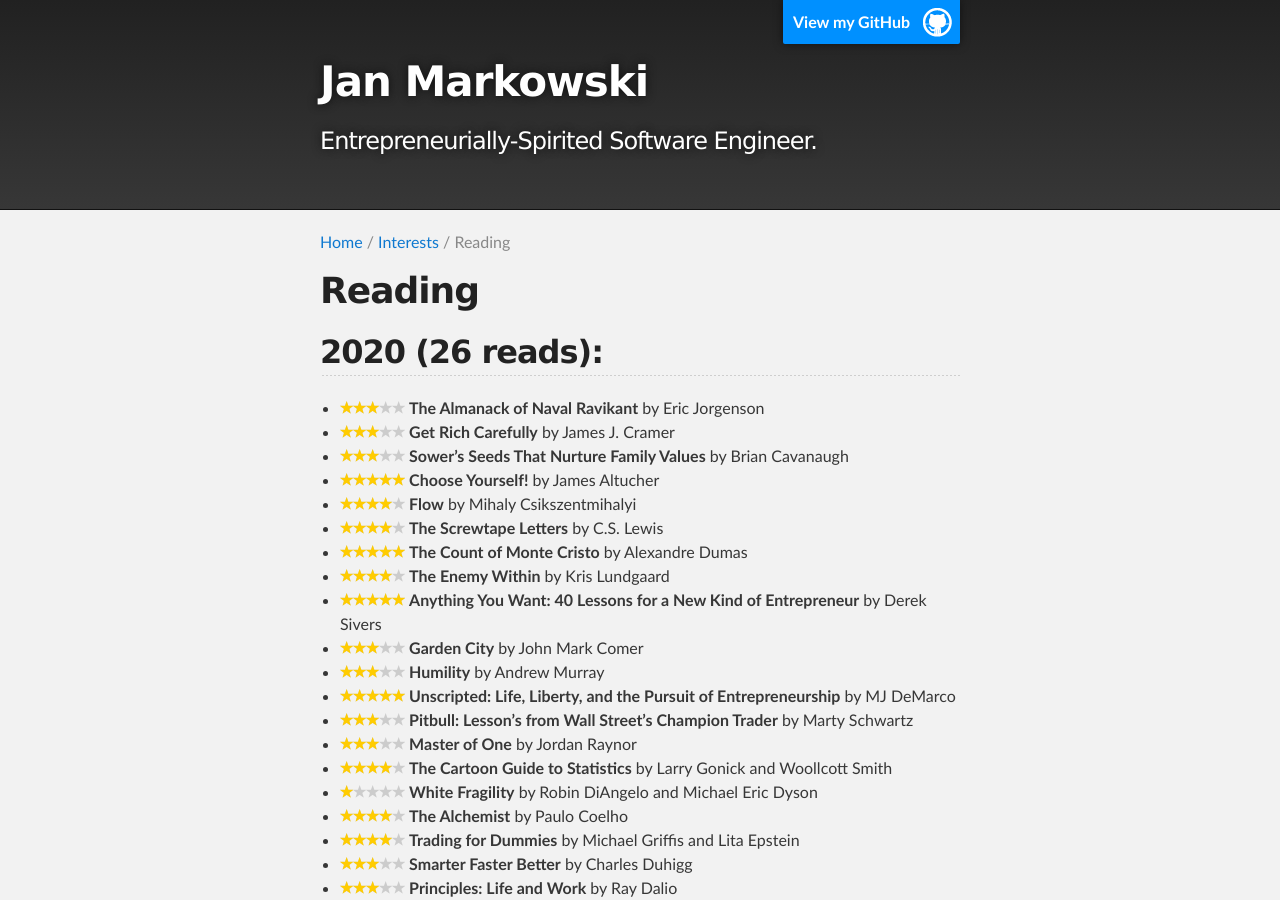
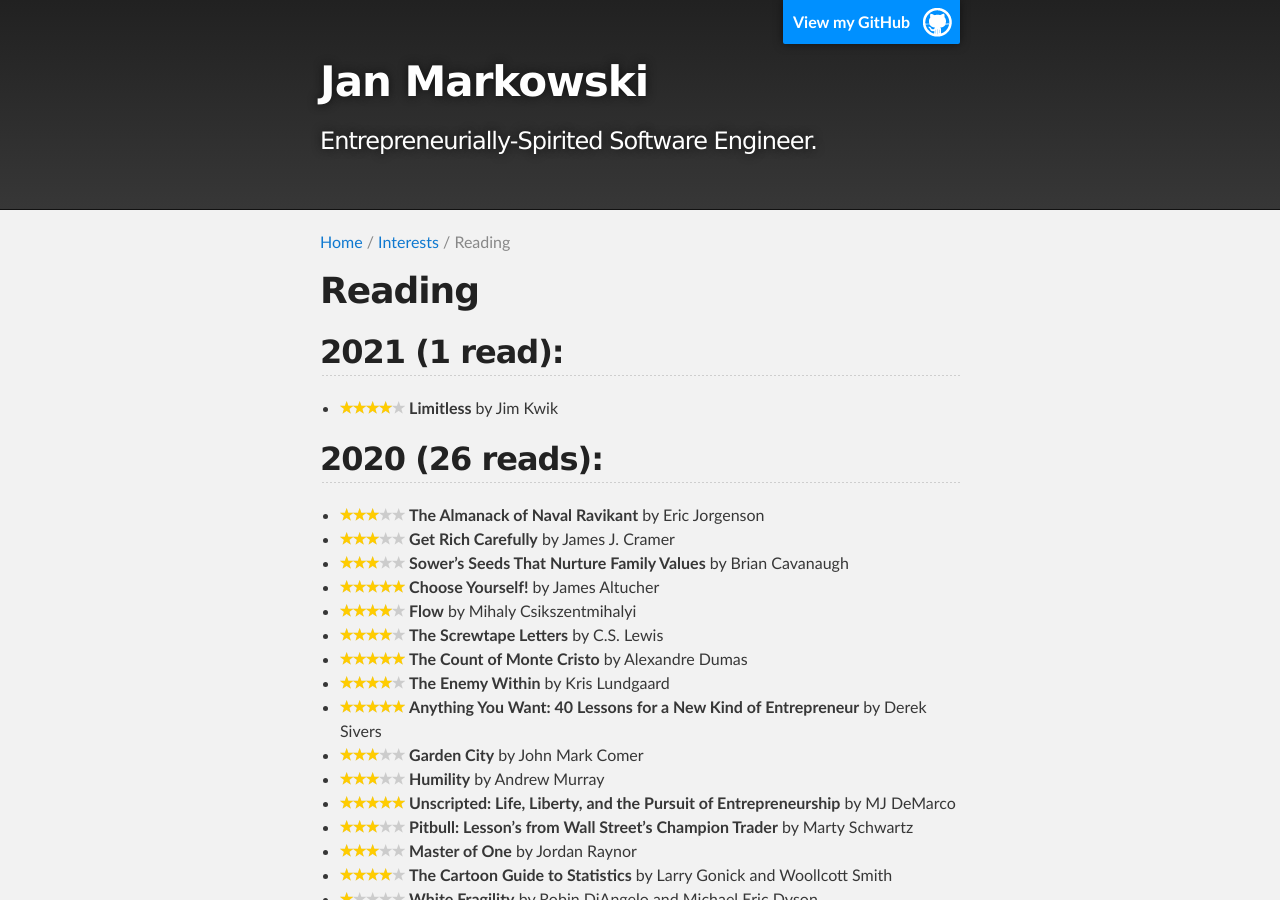
Before and after one commit to jmarkowski/jmarkowski.github.io, a Jekyll site: the page built from _interests/reading.md, in a window 1280 px wide and 900 px high. Built offline with Jekyll 4.4.1, drawn with Linux system fonts in a browser that asks for light colours.

Commit message:
Finished read 'Limitless'

```diff
--- a/_interests/reading.md
+++ b/_interests/reading.md
@@ -41,6 +41,11 @@
   </span>
 </span>
 {% endcapture %}
+
+## 2021 (1 read):
+
+- {{ star4 }} __Limitless__ by Jim Kwik
+
 
 ## 2020 (26 reads):
 
```
